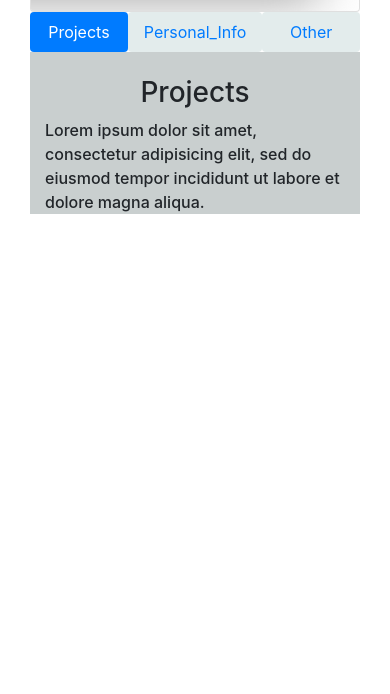
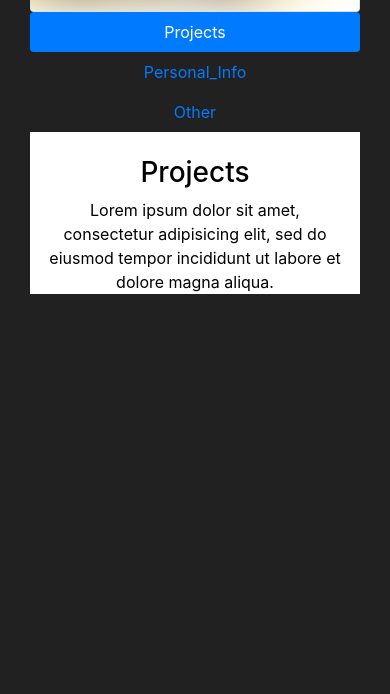
Before and after one commit to GuptaAman08/Project-Panorama, a Flask app: page /profile in a window 390 px wide. Shown: the part 226-920 px from the top of the page. Run offline with Flask 2, Linux system fonts and the light colour scheme; some libraries are stand-ins or nearby versions.

Commit message:
fixing profile page

```diff
--- a/templates/index.html
+++ b/templates/index.html
@@ -8,7 +8,7 @@
     <link rel="stylesheet" href="https://maxcdn.bootstrapcdn.com/bootstrap/4.0.0-beta.3/css/bootstrap.min.css" integrity="sha384-Zug+QiDoJOrZ5t4lssLdxGhVrurbmBWopoEl+M6BdEfwnCJZtKxi1KgxUyJq13dy" crossorigin="anonymous">
     <style>
         body{
-            background-color: #212121;
+            background-color: #212121 !important;
         }
         html,body {
             height: 100%;
--- a/templates/profile.html
+++ b/templates/profile.html
@@ -1,43 +1,23 @@
-{% extends 'index.html' %}
-{% block head %}
+{% extends 'index.html' %} {% block head %}
 
 <link rel="stylesheet" href="https://maxcdn.bootstrapcdn.com/bootstrap/4.0.0/css/bootstrap.min.css">
 
 <style>
-
-    .profile_img{
-        border-radius: 50%;
-        border: 2px solid red;
-        width: 100%;
-        display: flex;
-        margin: auto;
-        text-align: center;
-        justify-content: center;
-        /* flex-direction: column; */
-        align-items: center;
-
-    }
-    .content{
-        background-color: rgb(201, 207, 207);
-        font-weight: 500;
-    }
-    .customCss:link{
-        background-color: rgb(227, 236, 236);
-    }
     .card {
         margin-top: 20px;
         padding: 30px;
         background-color: rgba(214, 224, 226, 0.2);
-    -webkit-border-top-left-radius:5px;
-    -moz-border-top-left-radius:5px;
-    border-top-left-radius:5px;
-    -webkit-border-top-right-radius:5px;
-    -moz-border-top-right-radius:5px;
-    border-top-right-radius:5px;
+        -webkit-border-top-left-radius: 5px;
+        -moz-border-top-left-radius: 5px;
+        border-top-left-radius: 5px;
+        -webkit-border-top-right-radius: 5px;
+        -moz-border-top-right-radius: 5px;
+        border-top-right-radius: 5px;
         -webkit-box-sizing: border-box;
         -moz-box-sizing: border-box;
         box-sizing: border-box;
     }
+
     .card.hovercard {
         position: relative;
         padding-top: 0;
@@ -46,9 +26,11 @@
         background-color: #fff;
         background-color: rgba(255, 255, 255, 1);
     }
+
     .card.hovercard .card-background {
         height: 130px;
     }
+
     .card-background img {
         -webkit-filter: blur(25px);
         -moz-filter: blur(25px);
@@ -59,14 +41,15 @@
         margin-top: -200px;
         min-width: 130%;
     }
+
     .card.hovercard .useravatar {
         position: absolute;
         top: 15px;
         left: 0;
         right: 0;
     }
+
     .card.hovercard .useravatar img {
-
         width: 100px;
         height: 100px;
         max-width: 100px;
@@ -76,14 +59,16 @@
         border-radius: 50%;
         border: 5px solid rgba(255, 255, 255, 0.5);
     }
+
     .card.hovercard .card-info {
         position: absolute;
         bottom: 14px;
         left: 0;
         right: 0;
     }
+
     .card.hovercard .card-info .card-title {
-    padding:0 5px;
+        padding: 0 5px;
         font-size: 20px;
         line-height: 1;
         color: #262626;
@@ -92,6 +77,7 @@
         -moz-border-radius: 4px;
         border-radius: 4px;
     }
+
     .card.hovercard .card-info {
         overflow: hidden;
         font-size: 12px;
@@ -99,27 +85,44 @@
         color: #737373;
         text-overflow: ellipsis;
     }
+
+    .card.hovercard .bottom {
+        padding: 0 20px;
+        margin-bottom: 17px;
+    }
+    p{
+        text-align: center;
+    }
+
+    @media only screen and (max-width:400px) {
+  /* For mobile phones: */
+    .indent-nav {
+        display: block;
+        width: 100%;
+    }
+
+
+}
 </style>
-{% endblock %}
-
-{% block content %}
+{% endblock %} {% block content %}
 <div class="container">
     <div class="card hovercard">
         <div class="card-background">
-                <img class="card-bkimg" alt="" src="http://lorempixel.com/100/100/people/9/">
+            <img class="card-bkimg" alt="gg" src="../static/img/chanakya.jpg">
             <!-- http://lorempixel.com/850/280/people/9/ -->
         </div>
         <div class="useravatar">
-                <img alt="" src="http://lorempixel.com/100/100/people/9/">
+            <img alt="gg" src="../static/img/chanakya.jpg">
         </div>
-            <div class="card-info"> <span class="card-title">Pamela Anderson</span>
+        <div class="card-info">
+            <span class="card-title">Pamela Anderson</span>
 
         </div>
     </div>
     <div>
 
         <!-- Nav pills -->
-            <ul class="nav nav-pills nav-justified" role="tablist">
+        <ul class="nav nav-pills nav-justified indent-nav" role="tablist">
             <li class="nav-item">
                 <a class="nav-link active customCss" data-toggle="pill" href="#home">Projects</a>
             </li>
@@ -132,18 +135,24 @@
         </ul>
 
         <!-- Tab panes -->
-            <div class="tab-content content">
-                <div id="home" class="container tab-pane active"><br>
-                <h3 style="text-align:center">Projects</h3>
-                <p>Lorem ipsum dolor sit amet, consectetur adipisicing elit, sed do eiusmod tempor incididunt ut labore et dolore magna aliqua.</p>
+        <div class="tab-content content" style="background-color:#fff;color:black;">
+            <div id="home" class="container tab-pane active">
+                <br>
+                <h3 style="text-align:center;">Projects</h3>
+                <p>Lorem ipsum dolor sit amet, consectetur adipisicing elit, sed do eiusmod tempor incididunt ut labore et dolore
+                    magna aliqua.</p>
             </div>
-                <div id="menu1" class="container tab-pane fade"><br>
-                <h3 style="text-align:center">Personal_Info</h3>
+            <div id="menu1" class="container tab-pane fade">
+                <br>
+                <h3 style="text-align:center;">Personal_Info</h3>
                 <p>Ut enim ad minim veniam, quis nostrud exercitation ullamco laboris nisi ut aliquip ex ea commodo consequat.</p>
             </div>
-                <div id="menu2" class="container tab-pane fade"><br>
-                <h3 style="text-align:center">Other</h3>
-                <p>Sed ut perspiciatis unde omnis iste natus error sit voluptatem accusantium doloremque laudantium, totam rem aperiam.</p>
+            <div id="menu2" class="container tab-pane fade">
+                <br>
+                <h3 style="text-align:center;">Other</h3>
+                <p>Sed ut perspiciatis unde omnis iste natus error sit voluptatem accusantium doloremque laudantium, totam rem
+                    aperiam.
+                </p>
             </div>
         </div>
     </div>
@@ -152,5 +161,4 @@
 
 <script src="https://ajax.googleapis.com/ajax/libs/jquery/3.3.1/jquery.min.js"></script>
 <script src="https://cdnjs.cloudflare.com/ajax/libs/popper.js/1.12.9/umd/popper.min.js"></script>
-    <script src="https://maxcdn.bootstrapcdn.com/bootstrap/4.0.0/js/bootstrap.min.js"></script>
-{% endblock %}
+<script src="https://maxcdn.bootstrapcdn.com/bootstrap/4.0.0/js/bootstrap.min.js"></script> {% endblock %}
```
Also changed, not shown: static/img/chanakya.JPG (added). Lines whose indentation alone changed are shown as unchanged.
